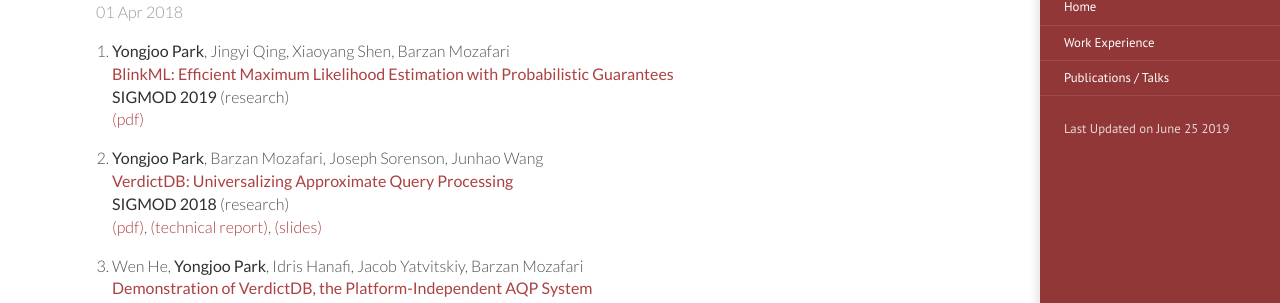
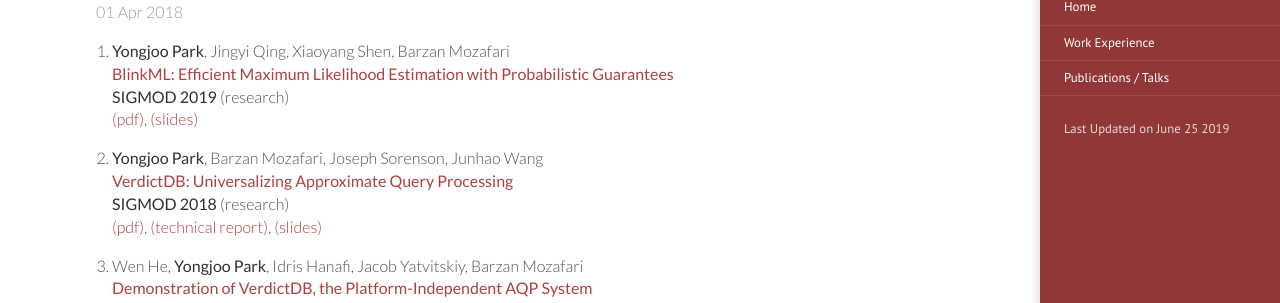
Before and after one commit to pyongjoo/pyongjoo.github.io, a Jekyll site: the page built from _texts/2018-04-01-publication.md, in a window 1280 px wide and 1231 px high. Shown: the part 150-453 px from the top of the window. Built offline with Jekyll 4.4.1, drawn with Linux system fonts in a browser that asks for light colours.

Commit message:
Update 2018-04-01-publication.md

```diff
--- a/_texts/2018-04-01-publication.md
+++ b/_texts/2018-04-01-publication.md
@@ -7,7 +7,8 @@
 1. **Yongjoo Park**, Jingyi Qing, Xiaoyang Shen, Barzan Mozafari
    **[BlinkML: Efficient Maximum Likelihood Estimation with Probabilistic Guarantees](http://sigmod2019.org/)**
    **SIGMOD 2019** (research)
-   [(pdf)]({{ site.url }}/resources/blinkml_sigmod19_pdf.pdf)
+   [(pdf)]({{ site.url }}/resources/blinkml_sigmod19_pdf.pdf),
+   [(slides)]({{ site.url }}/resources/yongjoo_blinkml_slides.pdf)
 
 1. **Yongjoo Park**, Barzan Mozafari, Joseph Sorenson, Junhao Wang
    **[VerdictDB: Universalizing Approximate Query Processing](https://dl.acm.org/citation.cfm?id=3196905)**
```
